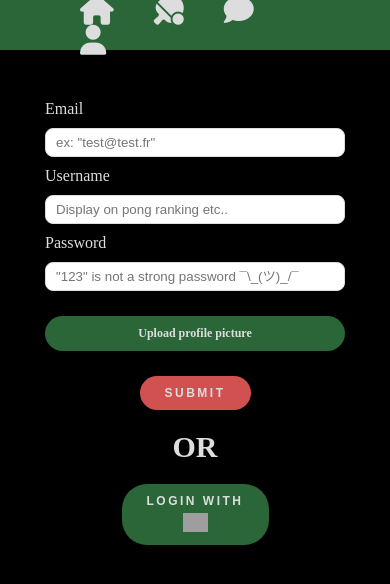
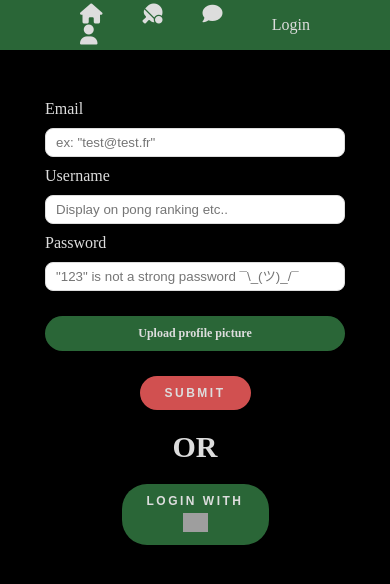
Before and after one commit to simon-ameye/42-ft_transcendence, a React (Create React App) app in the folder frontend/: page /user in a window 390 px wide. Shown: the top 584 px of the page. Built offline with nearby package versions, Linux system fonts and the light colour scheme; grey boxes are pictures that could not be loaded; a web font is replaced by a local one.

Commit message:
commit for merge

```diff
--- a/frontend/src/components/Navbar.tsx
+++ b/frontend/src/components/Navbar.tsx
@@ -22,6 +22,9 @@ const Navbar = () => {
 					<span>User</span>
 				</NavLink>
 			</nav>
+			<span>
+				<span className='login'>Login</span>
+			</span>
 		</header>
 	);
 };
--- a/frontend/src/components/User.tsx
+++ b/frontend/src/components/User.tsx
@@ -19,14 +19,18 @@ const User = () => {
 			displayName: userDisplayName,
 			imageUrl: userProfilePicture
 		}).then(res => {
+			console.log(res);
 			setUserToken(res.data.access_token);
 			//sessionStorage.setItem('token', JSON.stringify(userToken));
-
 		}).catch(err => console.log(err))
-	}
-
-	const handleLogin =  ()=> {
-		axios.get('http://localhost:3000/auth/42api/login');
+		setTimeout(() => {}, 1000)
+		axios.post('http://localhost:3001/auth/signin', {
+			email: userMail,
+			password: userPass
+		}).then (res => {
+			console.log(res.config.data);
+		}).catch(err => console.log(err)
+		)
 	}
 
 	return (
@@ -71,7 +75,7 @@ const User = () => {
 					</form>
 				</div>
 				<div className="or">OR</div>
-				<button onClick={handleLogin} className='login-btn'>
+				<button className='login-btn'>
 					<p>Login with</p>
 					<img src='https://profile.intra.42.fr/assets/42_logo_black-684989d43d629b3c0ff6fd7e1157ee04db9bb7a73fba8ec4e01543d650a1c607.png' alt="42-logo"></img>
 				</button>
--- a/frontend/src/styles/components/_navbar.scss
+++ b/frontend/src/styles/components/_navbar.scss
@@ -19,6 +19,9 @@ nav span {
 	color: $nav_text;
 }
 
+.login {
+	cursor: pointer;
+}
 @media only screen and (max-width: 800px) {
 	nav span {
 		display: none;
@@ -31,3 +34,16 @@ nav span {
 		display: none;
 	}
 }
+
+@media only screen and (max-width: 600px) {
+	nav span {
+		display: none;
+	}
+	nav i {
+		padding-right: 2.5rem;
+		font-size: 20px;
+	}
+	h3 {
+		display: none;
+	}
+}
```
Also changed, not shown: 1 other file (tests, documents, lock files or other folders).
